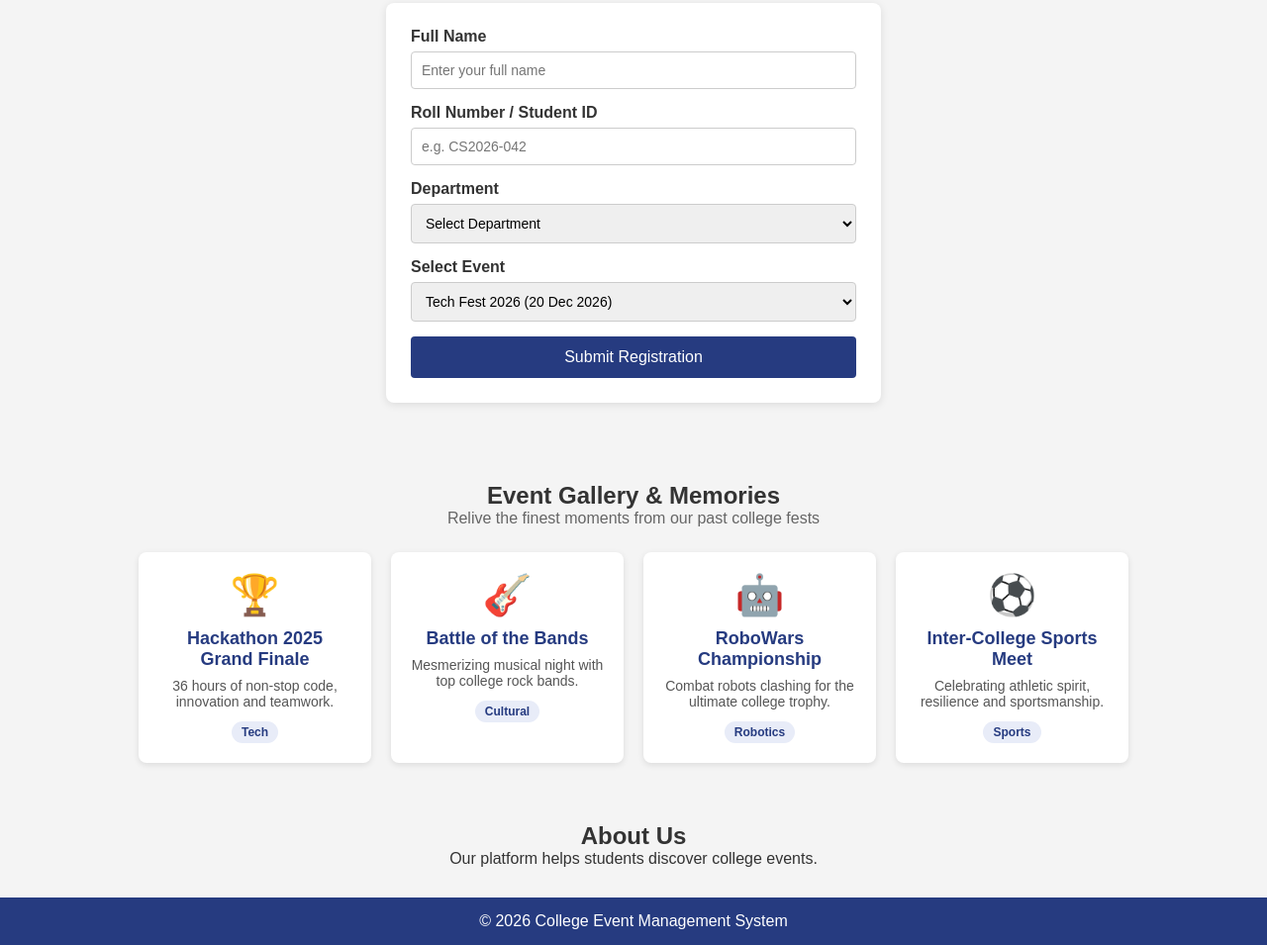
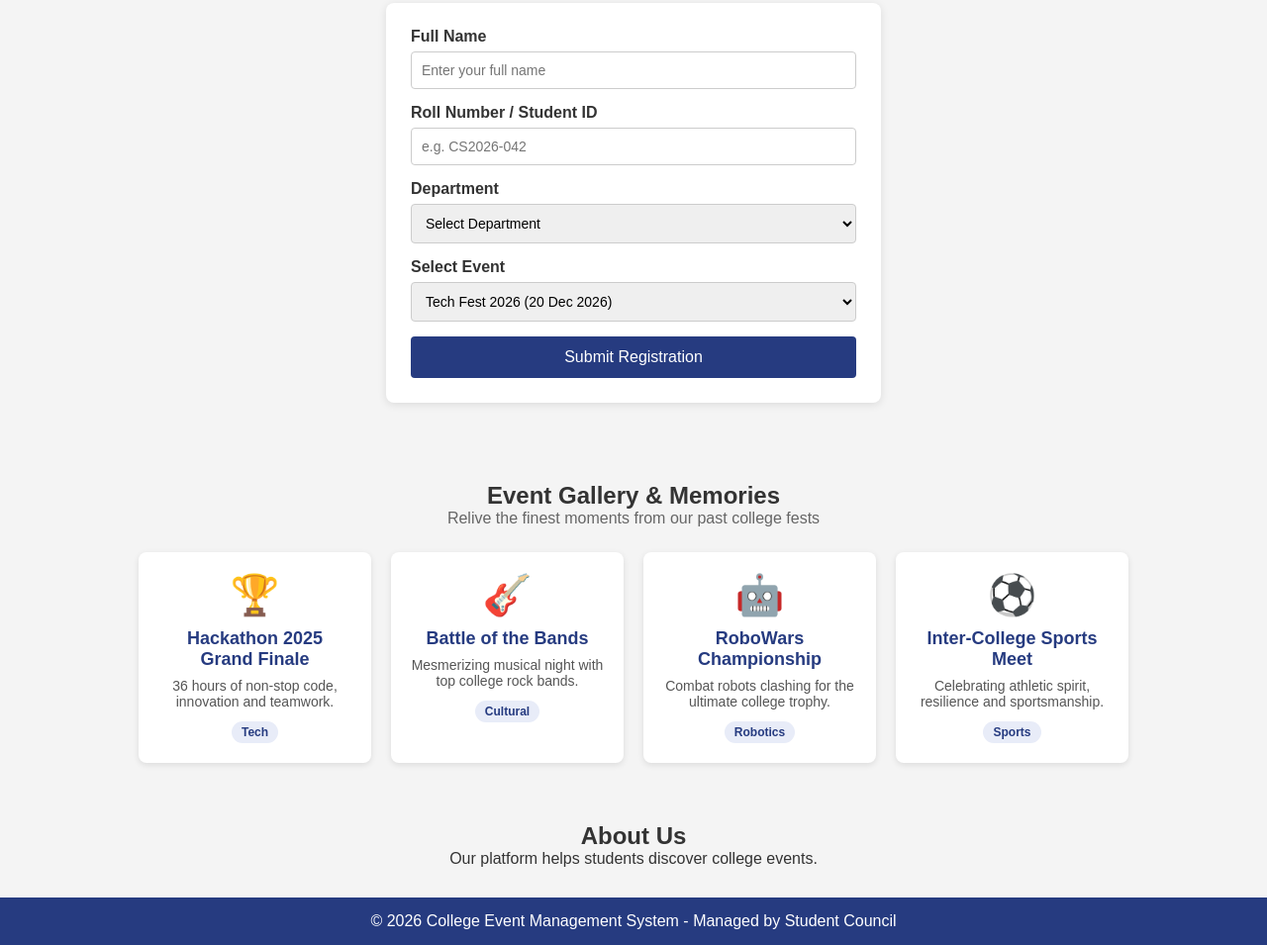
Before and after one commit to Krishang96/krishang-college-event-management, a plain HTML site: page index.html in a window 1280 px wide. Shown: the part 673-1628 px from the top of the page at 99% size. Drawn offline with Linux system fonts and the light colour scheme.

Commit message:
Update footer by student council

```diff
--- a/index.html
+++ b/index.html
@@ -119,8 +119,8 @@
     </section>
 
     <footer>
-        <p>© 2026 College Event Management System</p>
-    </footer>
+    <p>© 2026 College Event Management System - Managed by Student Council</p>
+</footer>
 
     <script src="script.js"></script>
 </body>
```
